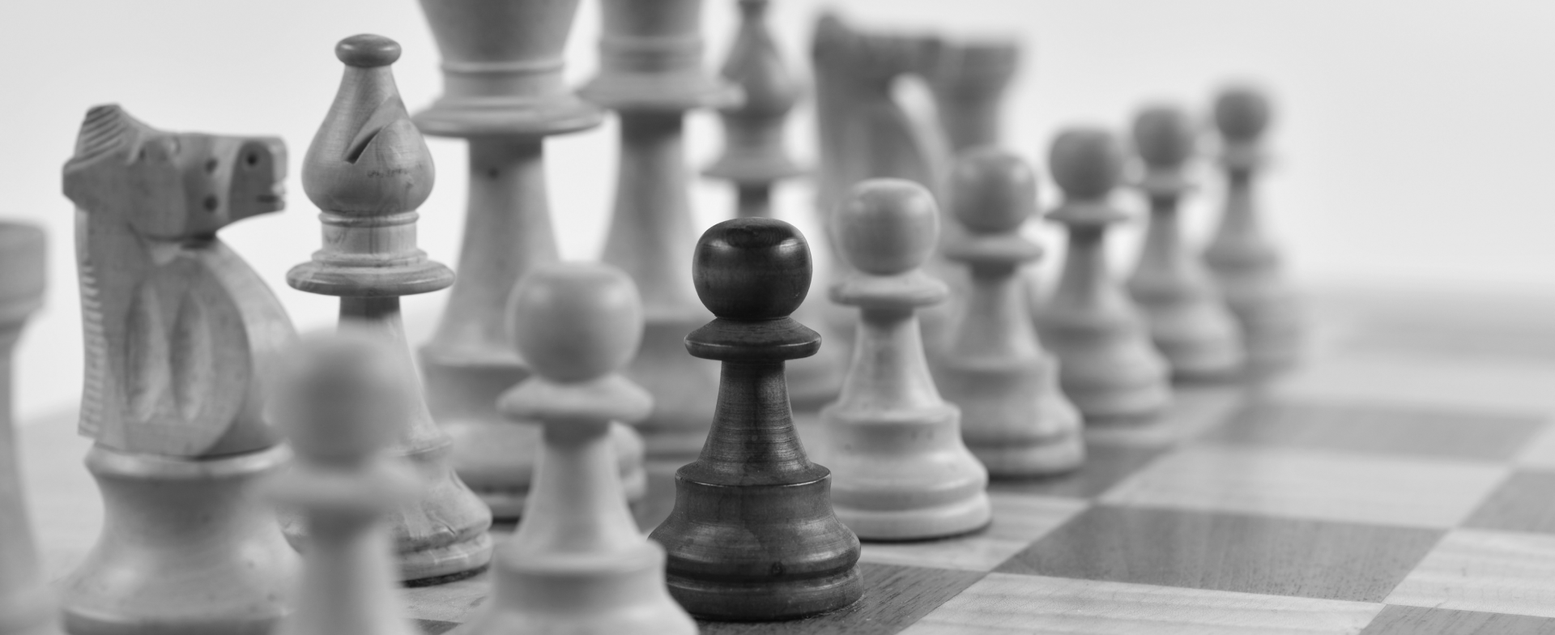
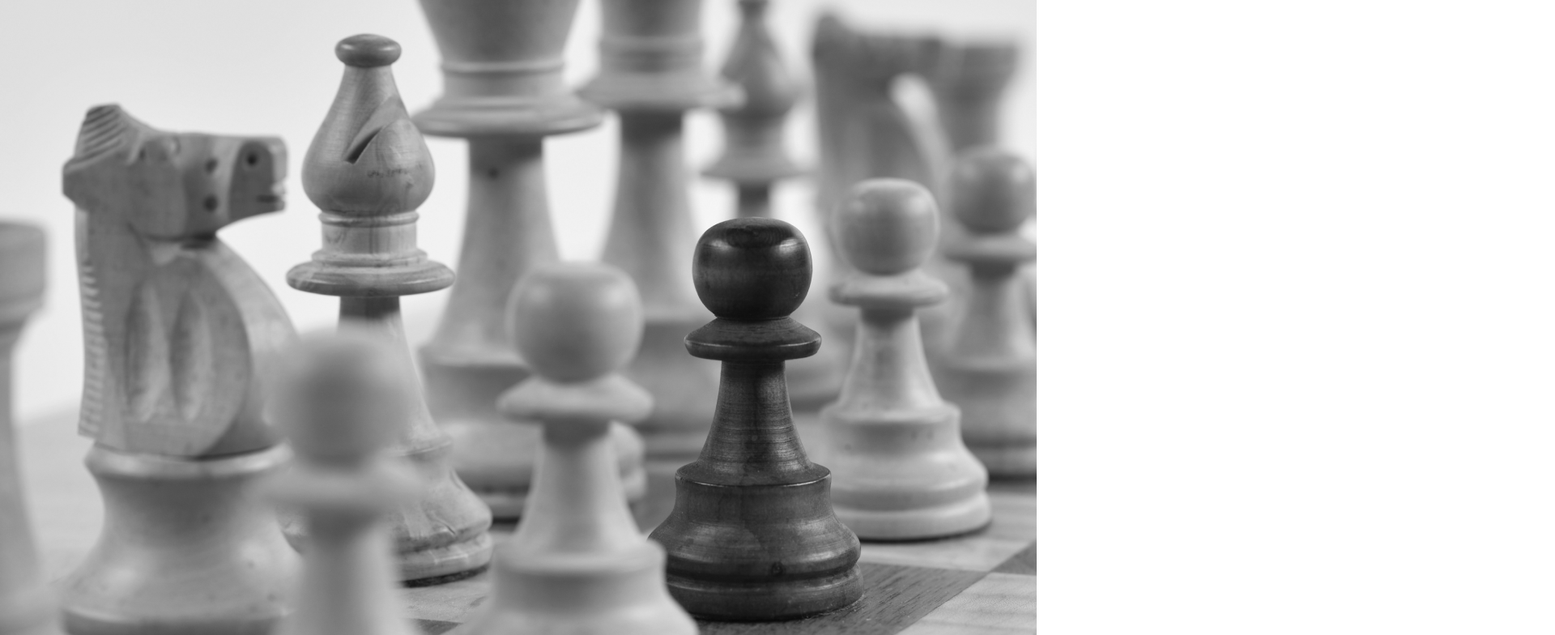
Before and after one commit to estebanstb/P_Soutien_239, a plain HTML site: page index.html in a window 1280 px wide. Shown: the part 87-871 px from the top of the page at 81% size, 1920 px wide, since content can reach past the window. Drawn offline with Linux system fonts and the light colour scheme.

Commit message:
Optimization + Interactive map in comments
Most of the work was made on the figma page : https://www.figma.com/file/2NF3G2KLki5O51Mh8BjIX2/Untitled?type=design&node-id=9%3A2&mode=design&t=mBOJodxZXsicQbF2-1

```diff
--- a/css/style.css
+++ b/css/style.css
@@ -11,7 +11,7 @@ body {
 
 #homeBanner {
   background-image: url(../src/img/homeMAINbanner.png);
-  width: 1920px;
+  width: auto;
   height: 1080px;
 }
 
```
Also changed, not shown: index.html (+3 -0 lines).
